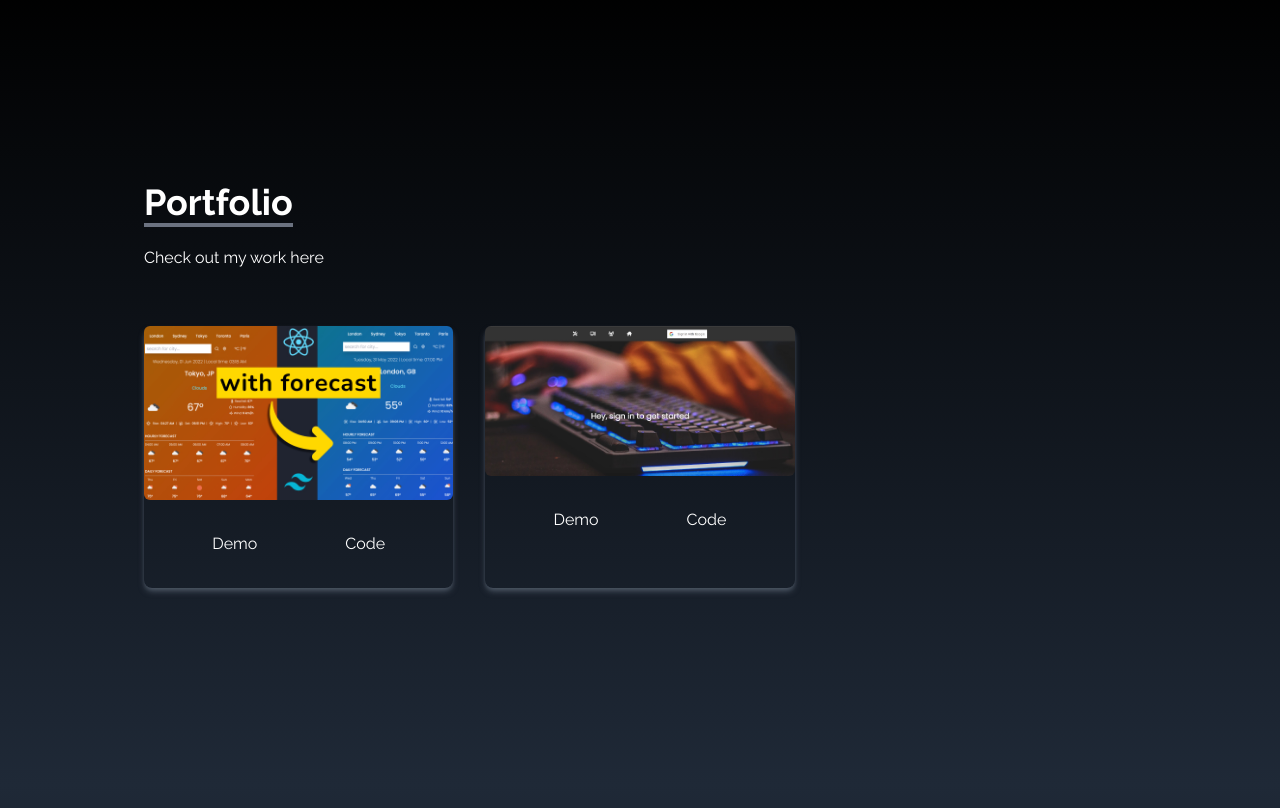
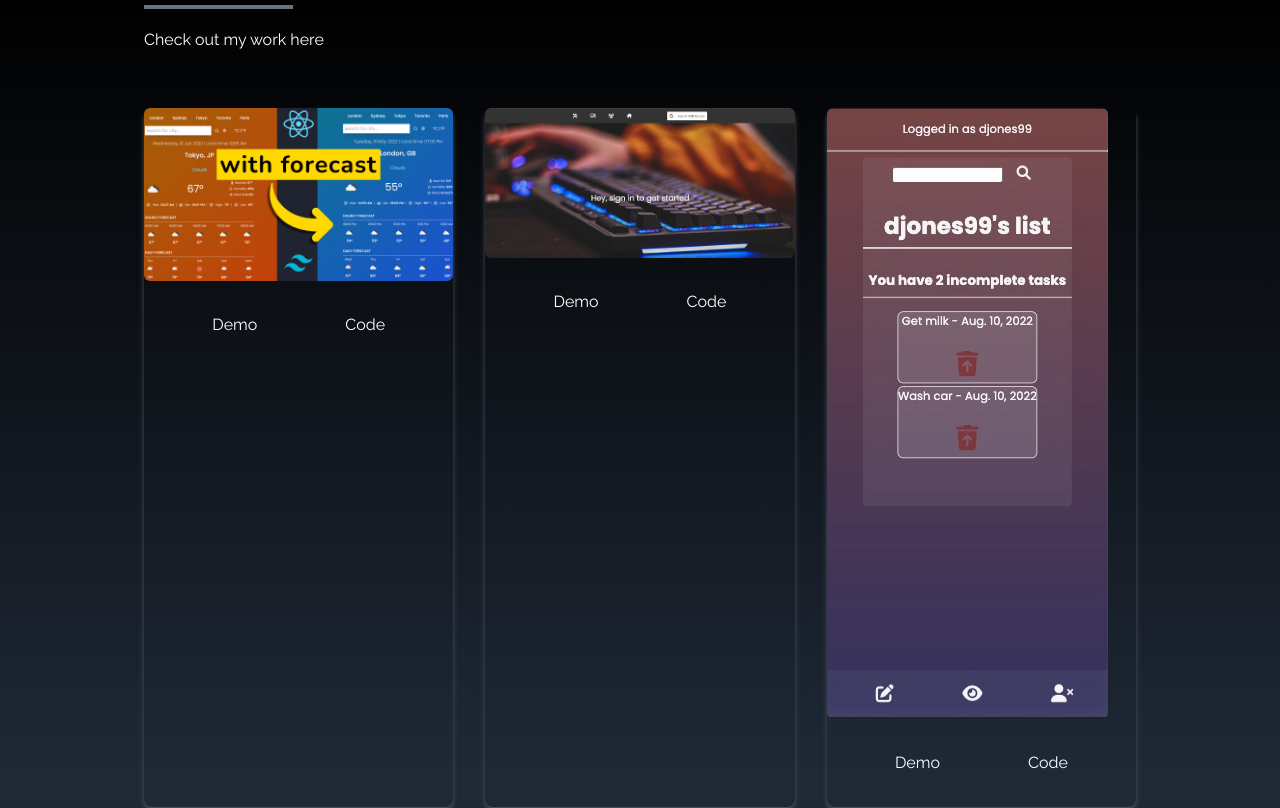
Before and after one commit to jonesdy99/MainPortfolio, a React (Create React App) app: page / in a window 1280 px wide. Shown: the part 1615-2423 px from the top of the page. Built offline with nearby package versions, Linux system fonts and the light colour scheme.

Commit message:
implement remind project

```diff
--- a/src/components/Portfolio.jsx
+++ b/src/components/Portfolio.jsx
@@ -1,6 +1,7 @@
 import React from 'react'
 import reactWeather from '../assets/portfolio/reactWeather.jpg'
 import ReadMe from '../assets/portfolio/ReadMe.jpg'
+import Remind from '../assets/portfolio/Remind.jpg'
 
 
 const Portfolio = () => {
@@ -17,6 +18,12 @@ const Portfolio = () => {
       src: ReadMe,
       demo: 'https://pc-part-picker.herokuapp.com/',
       code: 'https://github.com/jonesdy99/MainPortfolio'
+    },
+    {
+      id: 3,
+      src: Remind,
+      demo: 'https://remind-me-main.herokuapp.com/',
+      code: 'https://github.com/jonesdy99/remind-me-main'
     },
   ]
 
```
Also changed, not shown: src/assets/portfolio/Remind.jpg (added).
